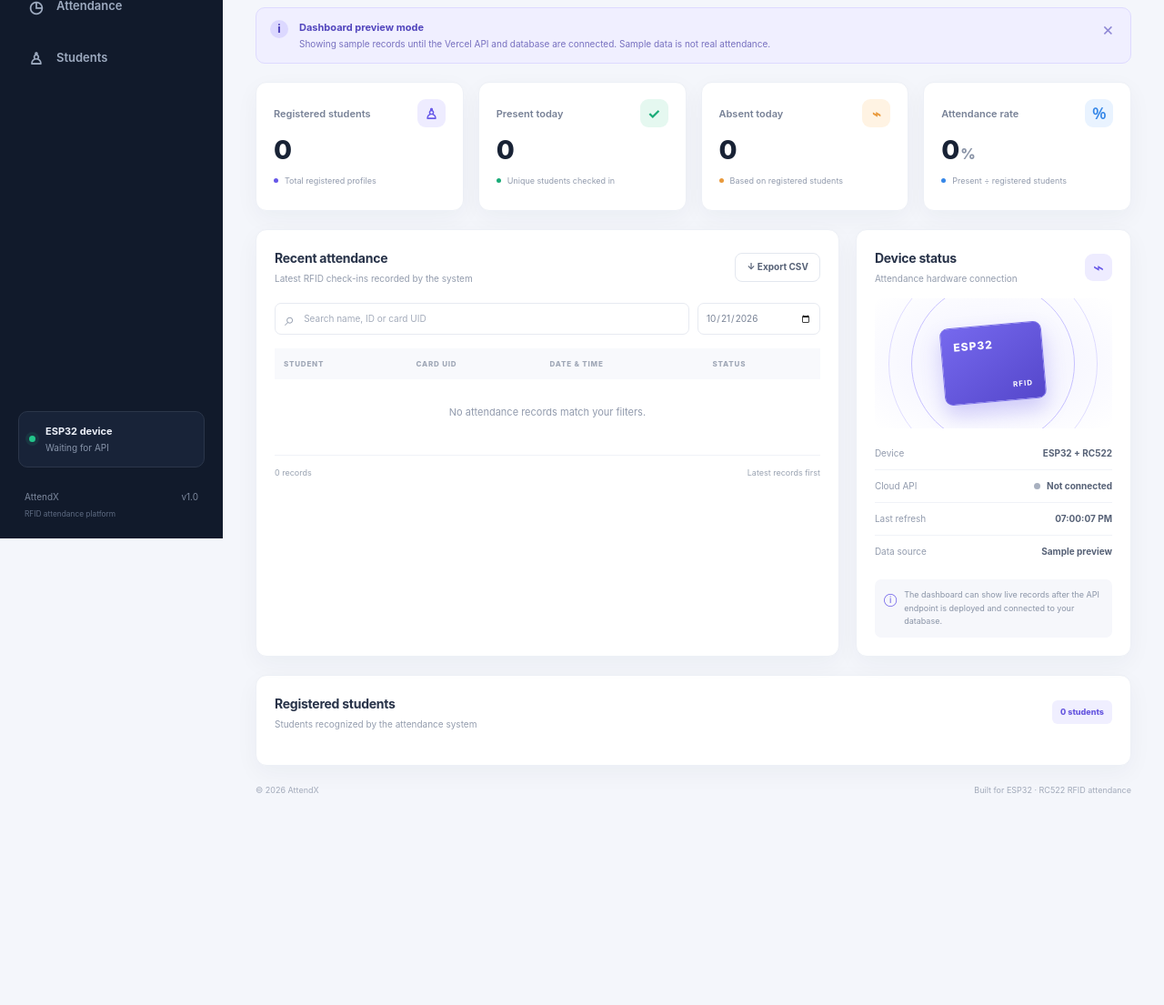
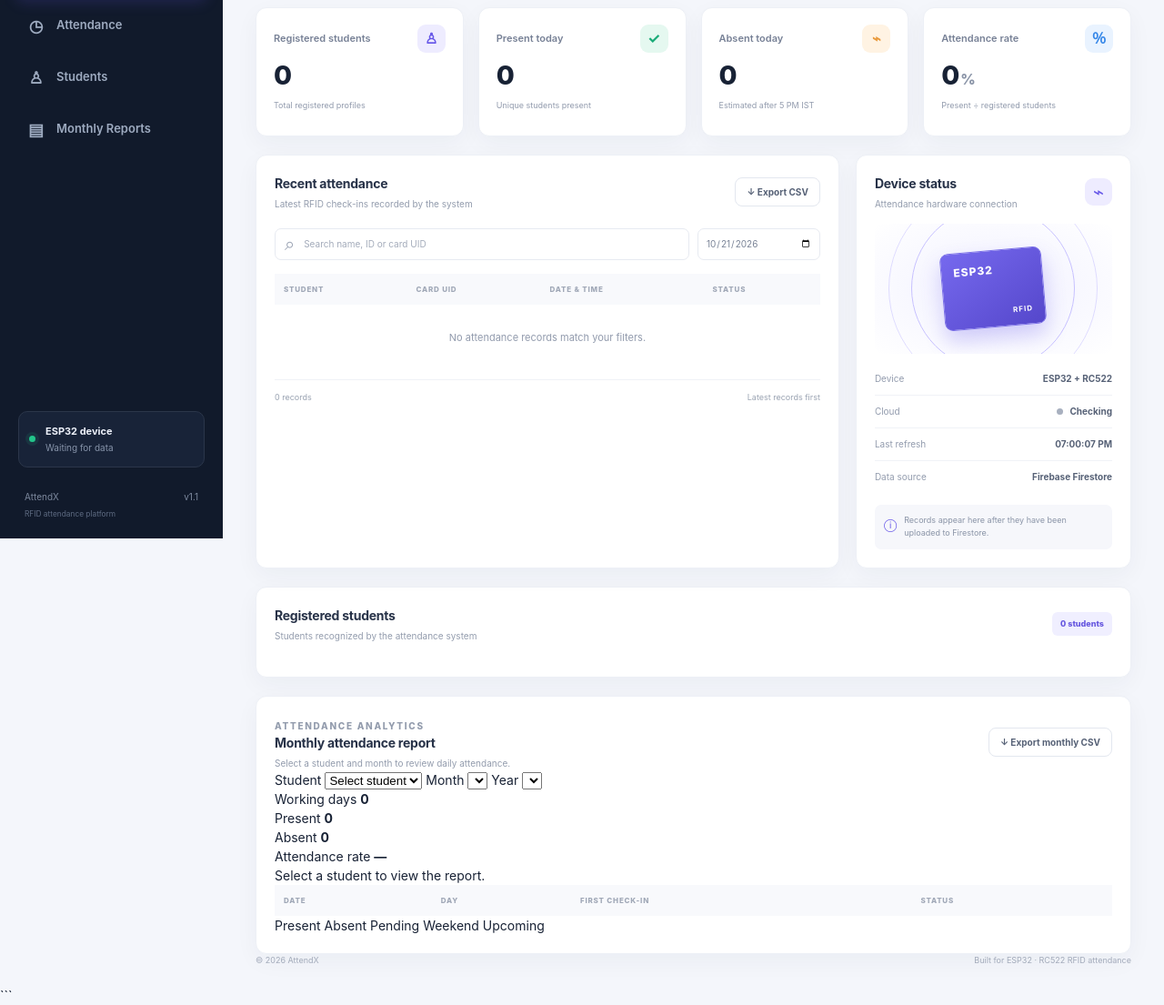
Before and after one commit to Redvatsu/smart-attendance-dashboard, a website: page public/index.html in a window 1280 px wide. Shown: the part 208-1313 px from the top of the page at 91% size. Before the commit the page ends 1105 px from the top, so only its background shows below. Drawn offline with Linux system fonts and the light colour scheme; no server answers.

Commit message:
Update index.html

````diff
--- a/public/index.html
+++ b/public/index.html
@@ -1,4 +1,5 @@
 <!doctype html>
+
 <html lang="en">
 <head>
   <meta charset="utf-8">
@@ -6,27 +7,47 @@
   <meta name="theme-color" content="#101827">
   <title>AttendX — Smart Attendance</title>
   <link rel="stylesheet" href="/style.css">
-  <script type="module" src="app.js"></script>
+  <script type="module" src="/app.js"></script>
 </head>
 <body>
   <div class="app-shell">
     <aside class="sidebar" id="sidebar">
-      <a class="brand" href="#" aria-label="AttendX home">
+      <a class="brand" href="#overview" aria-label="AttendX home">
         <span class="brand-mark">A</span>
-        <span>Attend<span class="brand-light">X</span><small>SMART ATTENDANCE</small></span>
+        <span>Attend<span class="brand-light">X</span>
+          <small>SMART ATTENDANCE</small>
+        </span>
       </a>
+
+```
   <div class="nav-label">WORKSPACE</div>
   <nav class="nav">
-        <a class="nav-item active" href="#overview"><span class="nav-icon">▦</span> Overview</a>
-        <a class="nav-item" href="#attendance"><span class="nav-icon">◷</span> Attendance</a>
-        <a class="nav-item" href="#students"><span class="nav-icon">♙</span> Students</a>
+    <a class="nav-item active" href="#overview">
+      <span class="nav-icon">▦</span> Overview
+    </a>
+    <a class="nav-item" href="#attendance">
+      <span class="nav-icon">◷</span> Attendance
+    </a>
+    <a class="nav-item" href="#students">
+      <span class="nav-icon">♙</span> Students
+    </a>
+    <a class="nav-item" href="#monthly-reports">
+      <span class="nav-icon">▤</span> Monthly Reports
+    </a>
   </nav>
+
   <div class="sidebar-bottom">
     <div class="device-card">
       <span class="status-dot"></span>
-          <div><strong>ESP32 device</strong><small id="device-status">Waiting for API</small></div>
+      <div>
+        <strong>ESP32 device</strong>
+        <small id="device-status">Waiting for data</small>
       </div>
-        <div class="sidebar-foot">AttendX <span>v1.0</span><br><small>RFID attendance platform</small></div>
+    </div>
+    <div class="sidebar-foot">
+      AttendX <span>v1.1</span><br>
+      <small>RFID attendance platform</small>
+    </div>
   </div>
 </aside>
 
@@ -45,90 +66,245 @@
       <div>
         <p class="eyebrow">ATTENDANCE MANAGEMENT</p>
         <h1>Good day, <span>Admin.</span></h1>
-            <p class="subtitle">Here's what's happening with your attendance system.</p>
+        <p class="subtitle">Monitor attendance and review student records.</p>
       </div>
       <div class="heading-actions">
-            <div class="date-chip"><span>▦</span><span id="today-label">Today</span></div>
-            <button class="button button-primary" id="refresh-button"><span>↻</span> Refresh data</button>
+        <div class="date-chip">
+          <span>▦</span>
+          <span id="today-label">Today</span>
+        </div>
+        <button class="button button-primary" id="refresh-button">
+          <span>↻</span> Refresh data
+        </button>
       </div>
     </div>
 
-        <div class="notice" id="demo-notice">
+    <div class="notice" id="demo-notice" hidden>
       <span class="notice-icon">i</span>
-          <div><strong>Dashboard preview mode</strong><p>Showing sample records until the Vercel API and database are connected. Sample data is not real attendance.</p></div>
+      <div>
+        <strong>Data unavailable</strong>
+        <p>Firebase could not be loaded. Check your connection and Firestore rules.</p>
+      </div>
       <button id="dismiss-notice" aria-label="Dismiss notice">×</button>
     </div>
 
     <div class="stats-grid">
       <article class="stat-card">
-            <div class="stat-top"><span class="stat-label">Registered students</span><span class="stat-icon purple">♙</span></div>
+        <div class="stat-top">
+          <span class="stat-label">Registered students</span>
+          <span class="stat-icon purple">♙</span>
+        </div>
         <div class="stat-value" id="total-students">—</div>
-            <div class="stat-foot"><span class="tiny-dot purple-dot"></span> Total registered profiles</div>
+        <div class="stat-foot">Total registered profiles</div>
       </article>
+
       <article class="stat-card">
-            <div class="stat-top"><span class="stat-label">Present today</span><span class="stat-icon green">✓</span></div>
+        <div class="stat-top">
+          <span class="stat-label">Present today</span>
+          <span class="stat-icon green">✓</span>
+        </div>
         <div class="stat-value" id="present-today">—</div>
-            <div class="stat-foot"><span class="tiny-dot green-dot"></span> Unique students checked in</div>
+        <div class="stat-foot">Unique students present</div>
       </article>
+
       <article class="stat-card">
-            <div class="stat-top"><span class="stat-label">Absent today</span><span class="stat-icon orange">⌁</span></div>
+        <div class="stat-top">
+          <span class="stat-label">Absent today</span>
+          <span class="stat-icon orange">⌁</span>
+        </div>
         <div class="stat-value" id="absent-today">—</div>
-            <div class="stat-foot"><span class="tiny-dot orange-dot"></span> Based on registered students</div>
+        <div class="stat-foot">Estimated after 5 PM IST</div>
       </article>
+
       <article class="stat-card">
-            <div class="stat-top"><span class="stat-label">Attendance rate</span><span class="stat-icon blue">％</span></div>
-            <div class="stat-value" id="attendance-rate">—<span class="value-unit">%</span></div>
-            <div class="stat-foot"><span class="tiny-dot blue-dot"></span> Present ÷ registered students</div>
+        <div class="stat-top">
+          <span class="stat-label">Attendance rate</span>
+          <span class="stat-icon blue">％</span>
+        </div>
+        <div class="stat-value" id="attendance-rate">—</div>
+        <div class="stat-foot">Present ÷ registered students</div>
       </article>
     </div>
 
     <div class="content-grid">
       <section class="panel attendance-panel" id="attendance">
         <div class="panel-heading">
-              <div><h2>Recent attendance</h2><p>Latest RFID check-ins recorded by the system</p></div>
+          <div>
+            <h2>Recent attendance</h2>
+            <p>Latest RFID check-ins recorded by the system</p>
+          </div>
           <button class="button button-secondary" id="export-button">↓ Export CSV</button>
         </div>
+
         <div class="filters">
-              <label class="search-box"><span>⌕</span><input id="search-input" type="search" placeholder="Search name, ID or card UID"></label>
-              <label class="select-wrap"><span class="sr-only">Date filter</span><input id="date-filter" type="date" aria-label="Filter by date"></label>
+          <label class="search-box">
+            <span>⌕</span>
+            <input id="search-input" type="search" placeholder="Search name, ID or card UID">
+          </label>
+          <label class="select-wrap">
+            <span class="sr-only">Date filter</span>
+            <input id="date-filter" type="date" aria-label="Filter by date">
+          </label>
         </div>
+
         <div class="table-wrap">
           <table>
-                <thead><tr><th>STUDENT</th><th>CARD UID</th><th>DATE &amp; TIME</th><th>STATUS</th></tr></thead>
+            <thead>
+              <tr>
+                <th>STUDENT</th>
+                <th>CARD UID</th>
+                <th>DATE &amp; TIME</th>
+                <th>STATUS</th>
+              </tr>
+            </thead>
             <tbody id="attendance-body"></tbody>
           </table>
-              <div class="empty-state" id="attendance-empty" hidden>No attendance records match your filters.</div>
+          <div class="empty-state" id="attendance-empty" hidden>
+            No attendance records match your filters.
           </div>
-            <div class="table-footer"><span id="record-count">0 records</span><span>Latest records first</span></div>
+        </div>
+
+        <div class="table-footer">
+          <span id="record-count">0 records</span>
+          <span>Latest records first</span>
+        </div>
       </section>
 
       <section class="panel device-panel">
-            <div class="panel-heading"><div><h2>Device status</h2><p>Attendance hardware connection</p></div><span class="status-ring">⌁</span></div>
+        <div class="panel-heading">
+          <div>
+            <h2>Device status</h2>
+            <p>Attendance hardware connection</p>
+          </div>
+          <span class="status-ring">⌁</span>
+        </div>
+
         <div class="device-visual">
-              <div class="chip-art"><span>ESP32</span><i></i><i></i><i></i><i></i><b>RFID</b></div>
-              <div class="signal signal-one"></div><div class="signal signal-two"></div>
+          <div class="chip-art">
+            <span>ESP32</span><i></i><i></i><i></i><i></i><b>RFID</b>
           </div>
+          <div class="signal signal-one"></div>
+          <div class="signal signal-two"></div>
+        </div>
+
         <div class="device-details">
           <div><span>Device</span><strong>ESP32 + RC522</strong></div>
-              <div><span>Cloud API</span><strong id="api-status"><i class="status-dot muted"></i> Not connected</strong></div>
+          <div>
+            <span>Cloud</span>
+            <strong id="api-status"><i class="status-dot muted"></i> Checking</strong>
+          </div>
           <div><span>Last refresh</span><strong id="last-refresh">—</strong></div>
-              <div><span>Data source</span><strong id="data-source">Sample preview</strong></div>
+          <div><span>Data source</span><strong id="data-source">Firebase Firestore</strong></div>
         </div>
-            <div class="device-note"><span>ⓘ</span><p>The dashboard can show live records after the API endpoint is deployed and connected to your database.</p></div>
+
+        <div class="device-note">
+          <span>ⓘ</span>
+          <p>Records appear here after they have been uploaded to Firestore.</p>
+        </div>
       </section>
     </div>
 
     <section class="panel students-panel" id="students">
       <div class="panel-heading">
-            <div><h2>Registered students</h2><p>Students recognized by the attendance system</p></div>
+        <div>
+          <h2>Registered students</h2>
+          <p>Students recognized by the attendance system</p>
+        </div>
         <span class="count-badge" id="student-count-badge">0 students</span>
       </div>
       <div class="students-grid" id="students-grid"></div>
     </section>
-        <footer class="footer"><span>© <span id="year"></span> AttendX</span><span>Built for ESP32 · RC522 RFID attendance</span></footer>
+
+    <section class="panel monthly-panel" id="monthly-reports">
+      <div class="panel-heading">
+        <div>
+          <p class="eyebrow">ATTENDANCE ANALYTICS</p>
+          <h2>Monthly attendance report</h2>
+          <p>Select a student and month to review daily attendance.</p>
+        </div>
+        <button class="button button-secondary" id="monthly-export-button">
+          ↓ Export monthly CSV
+        </button>
+      </div>
+
+      <div class="monthly-filters">
+        <label>
+          <span>Student</span>
+          <select id="monthly-student">
+            <option value="">Select student</option>
+          </select>
+        </label>
+
+        <label>
+          <span>Month</span>
+          <select id="monthly-month"></select>
+        </label>
+
+        <label>
+          <span>Year</span>
+          <select id="monthly-year"></select>
+        </label>
+      </div>
+
+      <div class="monthly-summary">
+        <article>
+          <span>Working days</span>
+          <strong id="monthly-working">0</strong>
+        </article>
+        <article>
+          <span>Present</span>
+          <strong id="monthly-present">0</strong>
+        </article>
+        <article>
+          <span>Absent</span>
+          <strong id="monthly-absent">0</strong>
+        </article>
+        <article>
+          <span>Attendance rate</span>
+          <strong id="monthly-rate">—</strong>
+        </article>
+      </div>
+
+      <div class="report-note" id="monthly-note" role="status">
+        Select a student to view the report.
+      </div>
+
+      <div class="table-wrap monthly-table-wrap">
+        <table>
+          <thead>
+            <tr>
+              <th>DATE</th>
+              <th>DAY</th>
+              <th>FIRST CHECK-IN</th>
+              <th>STATUS</th>
+            </tr>
+          </thead>
+          <tbody id="monthly-body"></tbody>
+        </table>
+        <div class="empty-state" id="monthly-empty" hidden>
+          No days to display.
+        </div>
+      </div>
+
+      <div class="legend">
+        <span><i class="legend-present"></i> Present</span>
+        <span><i class="legend-absent"></i> Absent</span>
+        <span><i class="legend-pending"></i> Pending</span>
+        <span><i class="legend-holiday"></i> Weekend</span>
+        <span><i class="legend-upcoming"></i> Upcoming</span>
+      </div>
+    </section>
+
+    <footer class="footer">
+      <span>© <span id="year"></span> AttendX</span>
+      <span>Built for ESP32 · RC522 RFID attendance</span>
+    </footer>
   </section>
 </main>
+```
+
   </div>
+
   <div class="toast" id="toast" role="status" aria-live="polite"></div>
 </body>
 </html>
````
Lines whose indentation alone changed are shown as unchanged.
